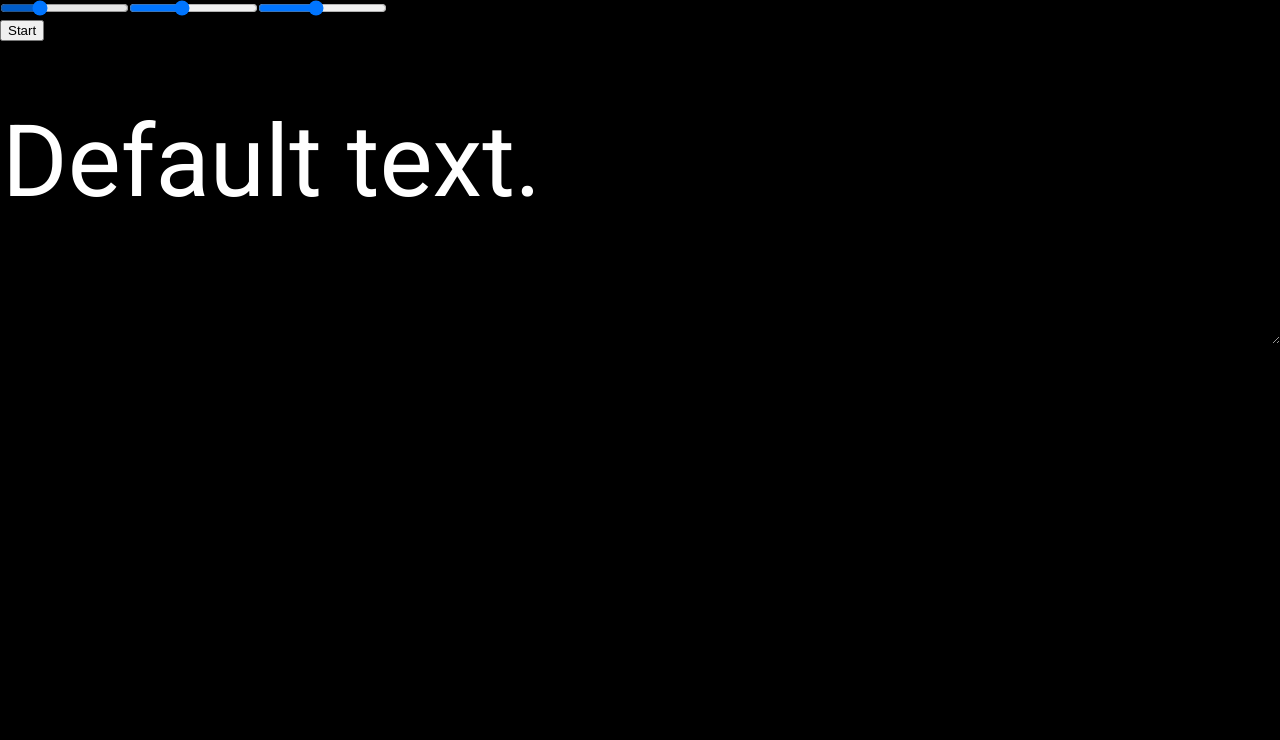
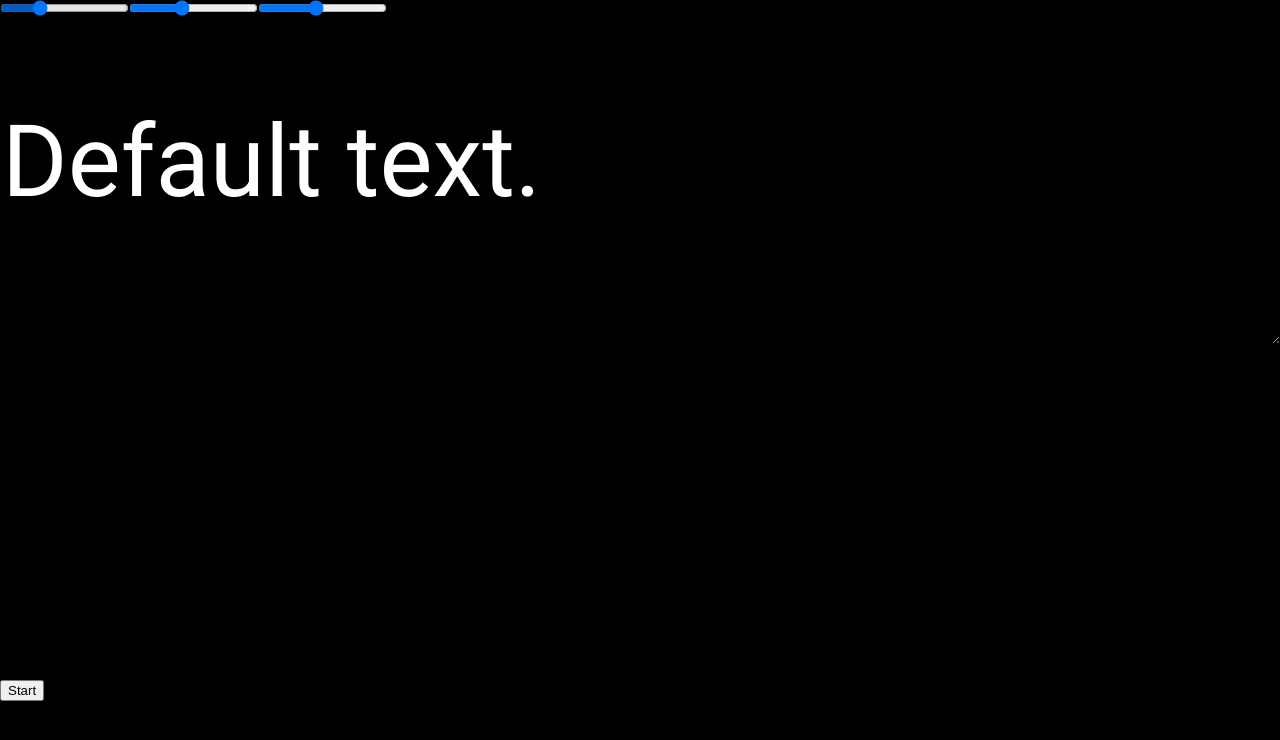
Before and after one commit to 30isnottoolate/online-teleprompter, a React app: page / in a window 1280 px wide. Built offline with nearby package versions, Linux system fonts and the light colour scheme.

Commit message:
Make controller position fixed

```diff
--- a/src/Teleprompter.css
+++ b/src/Teleprompter.css
@@ -14,8 +14,14 @@ body {
     overflow: hidden;
 }
 
+#controller {
+    position: fixed;
+    height: 15vh;
+}
+
 #text-slider {
-    z-index: -1
+    z-index: -1;
+    height: 85vh;
 }
 
 #text-container, #text-display {
```
